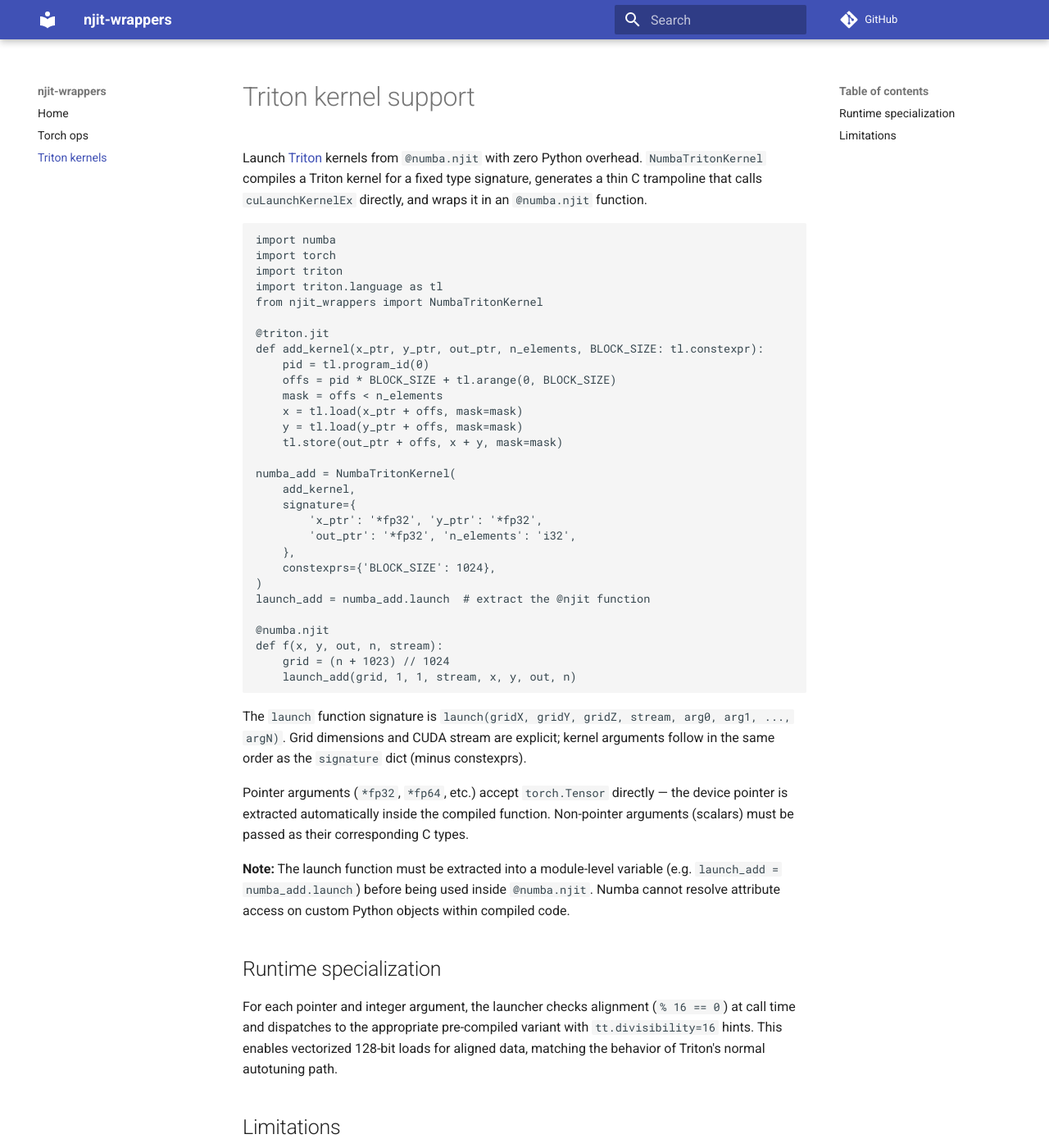
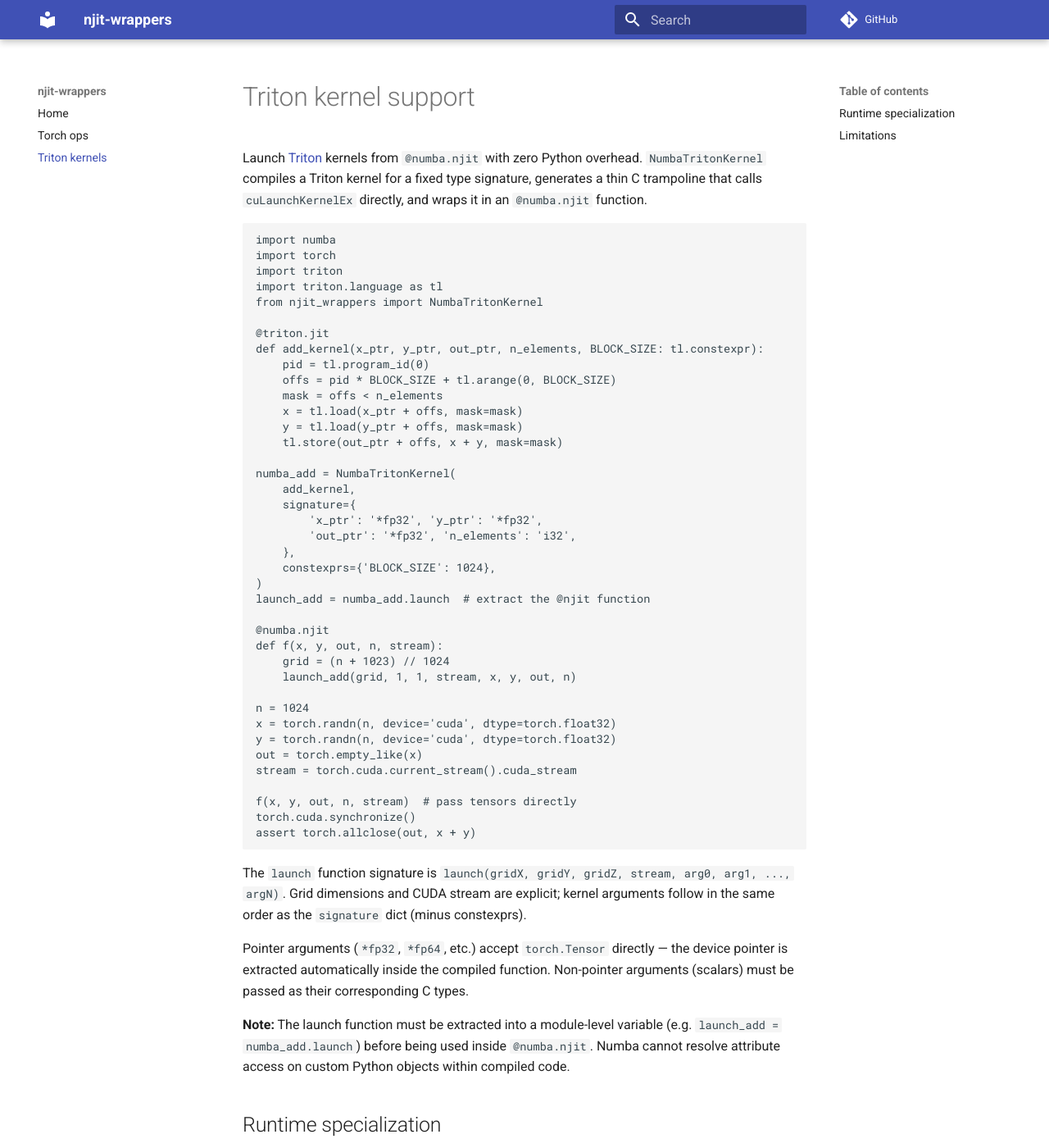
Before and after one commit to zasdfgbnm/njit-wrappers, an MkDocs documentation site: the page built from docs/triton.md, in a window 1280 px wide and 1400 px high. Shown: the whole window at 82% size. Built offline with MkDocs 1.6.1 and Material for MkDocs 9.7.7, drawn with Linux system fonts in a browser that asks for light colours; comment, search, counter and statistics services are not loaded.

Commit message:
Add actual tensor usage to Triton doc example
The example now creates tensors, calls the njitted function, and
asserts correctness — demonstrating the tensor auto-conversion
end-to-end.

Co-Authored-By: Claude Opus 4.6 <noreply@anthropic.com>

````diff
--- a/docs/triton.md
+++ b/docs/triton.md
@@ -35,6 +35,16 @@ launch_add = numba_add.launch  # extract the @njit function
 def f(x, y, out, n, stream):
     grid = (n + 1023) // 1024
     launch_add(grid, 1, 1, stream, x, y, out, n)
+
+n = 1024
+x = torch.randn(n, device='cuda', dtype=torch.float32)
+y = torch.randn(n, device='cuda', dtype=torch.float32)
+out = torch.empty_like(x)
+stream = torch.cuda.current_stream().cuda_stream
+
+f(x, y, out, n, stream)  # pass tensors directly
+torch.cuda.synchronize()
+assert torch.allclose(out, x + y)
 ```
 
 The `launch` function signature is
````
